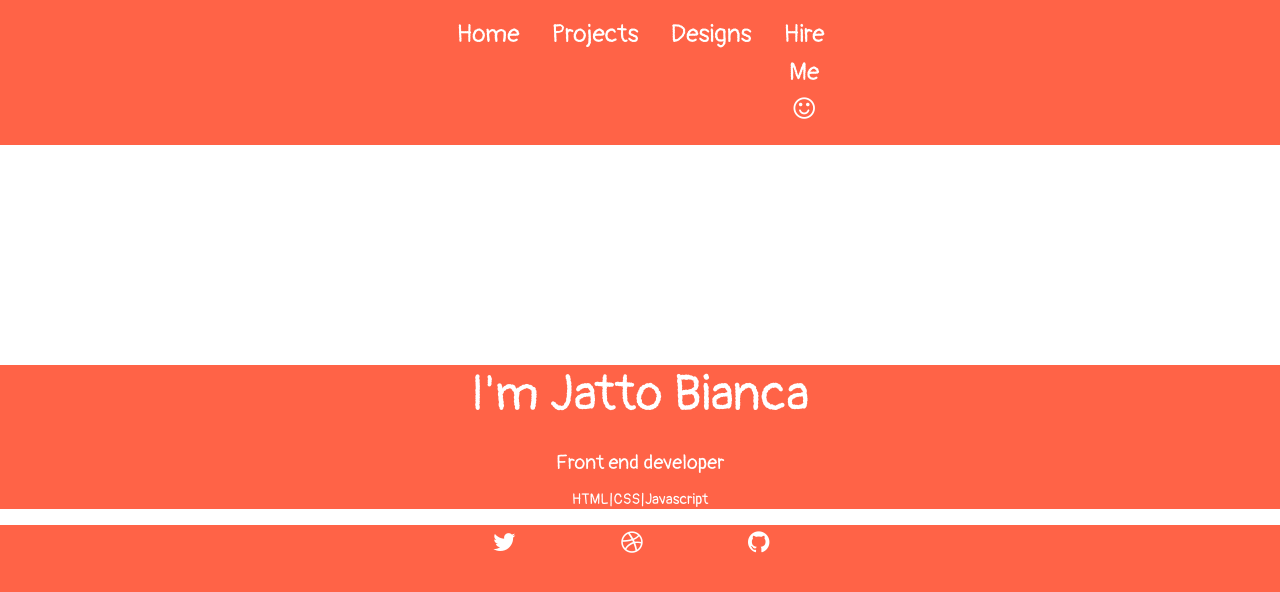
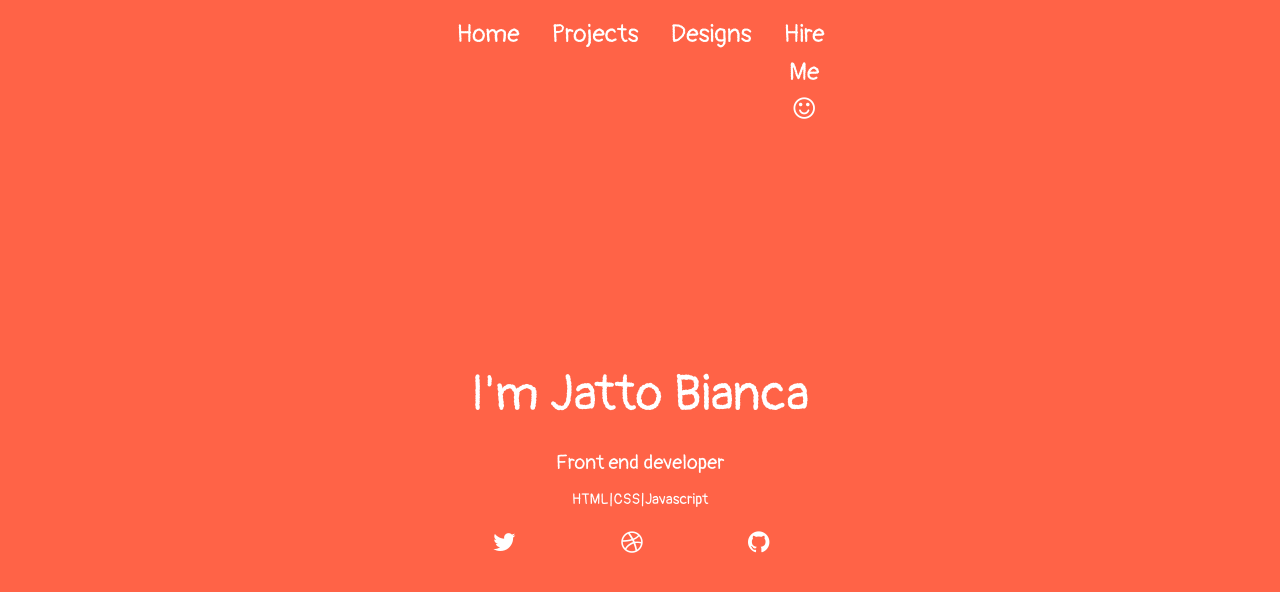
Before and after one commit to jattobianca/first-official-project, a website: page index.html in a window 1280 px wide. Drawn offline with nearby package versions, Linux system fonts and the light colour scheme.

Commit message:
1 file modified

```diff
--- a/index.html
+++ b/index.html
@@ -15,6 +15,9 @@
 			text-align: center;
 			font-family: 'Pangolin', cursive;
 		}
+    body{
+      background-color:tomato;
+    }
 
 		ul {
 			text-align: center;
```
